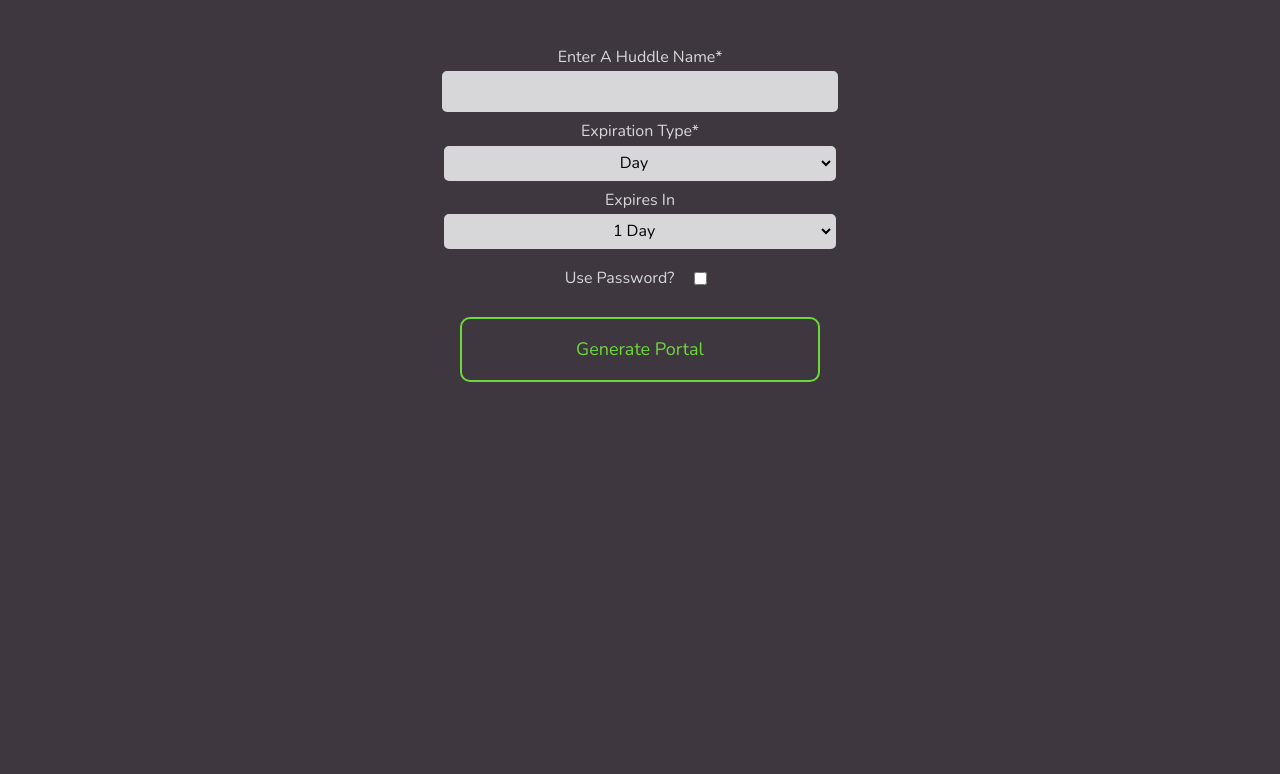
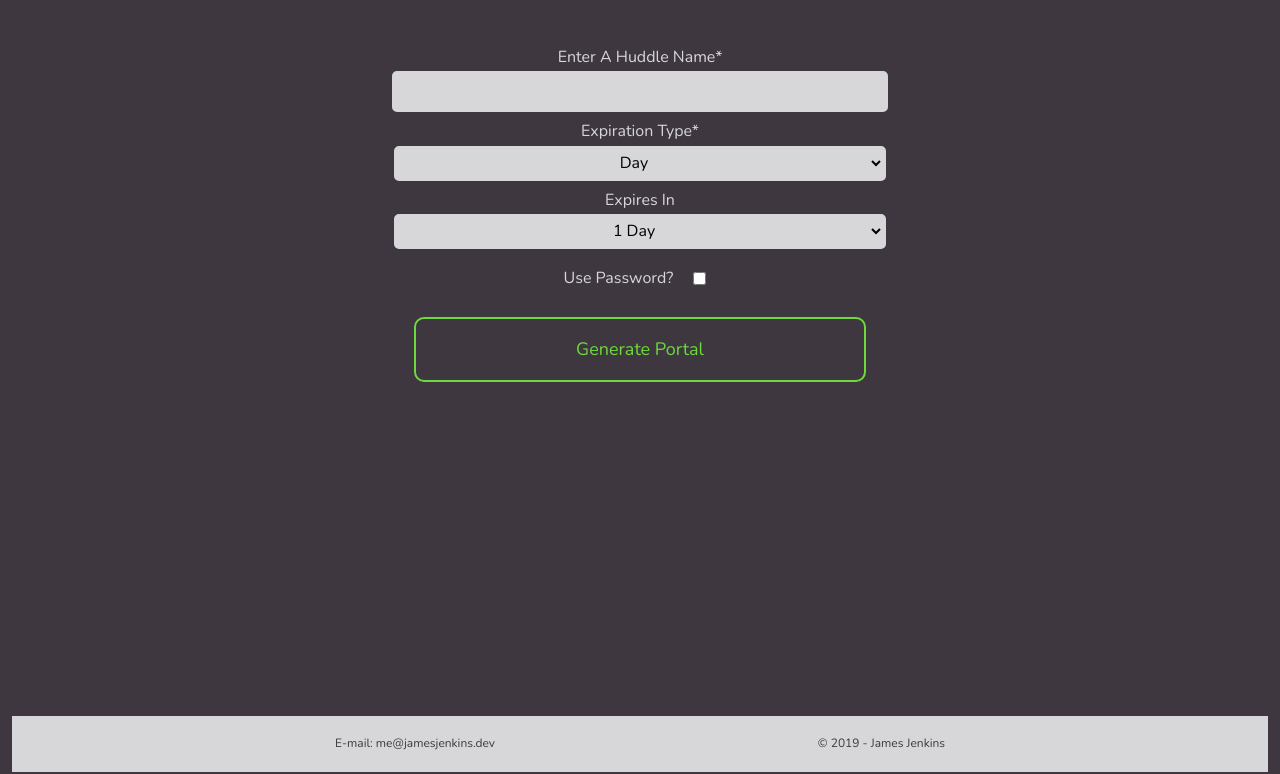
Before and after one commit to jamesjenkinsjr/huddle, a React (Create React App) app: page / in a window 1280 px wide. Shown: the part 261-1035 px from the top of the page. Before the commit the page ends 800 px from the top, so only its background shows below. Built offline with nearby package versions, Linux system fonts and the light colour scheme; no server answers.

Commit message:
WIP add footer and styles

```diff
--- a/src/App/App.css
+++ b/src/App/App.css
@@ -1,6 +1,13 @@
 html {
   background-color: #3e3740;
   min-height: 100vh;
+}
+
+footer {
+  margin-top: 25%;
+  background-color: #d7d7d9;
+  width: 100%!important;
+  padding: 5px 0;
 }
 
 .App {
@@ -33,9 +40,29 @@ h1 {
   color: red;
 }
 
+.App__footer {
+  list-style-type: none;
+  display: flex;
+  justify-content: space-evenly;
+}
+
+.App__footer > li {
+  color: #3e3740;
+  font-size: 12px;
+}
+
+.App__footer > li > a {
+  text-decoration: none;
+  color: #3e3740;
+}
+
+.App__footer > li > a:hover {
+  color: #6dd93b;
+}
+
 @media screen and (min-width: 768px) {
   html {
-    width: 80%;
+    /* width: 80%; */
     margin: 0 auto;
   }
 }
--- a/src/App/App.js
+++ b/src/App/App.js
@@ -86,6 +86,12 @@ class App extends React.Component {
           </>
         )}
         {this.state.error && <p className="App__error">{this.state.error}</p>}
+        <footer>
+          <ul className="App__footer">
+            <li>E-mail: <a href="mailto:me@jamesjenkins.dev">me@jamesjenkins.dev</a></li>
+            <li>© {new Date().getFullYear()} - James Jenkins</li>
+          </ul>
+        </footer>
       </div>
     )
   }
--- a/src/MessageForm/MessageForm.css
+++ b/src/MessageForm/MessageForm.css
@@ -12,11 +12,17 @@
 .portal__message-form > button {
   background-color: #3e3740;
   color: #6dd93b;
+  cursor: pointer;
   width: 90%;
   margin: 20px auto;
   border: 2px solid #6dd93b;
   border-radius: 10px;
   padding: 10px;
+}
+
+.portal__message-form > button:hover {
+  background-color: #6dd93b;
+  color: #3e3740;
 }
 
 .portal__message-form > label {
--- a/src/Portal/Portal.css
+++ b/src/Portal/Portal.css
@@ -56,6 +56,12 @@ h2 {
   border: 2px solid #6dd93b;
   border-radius: 10px;
   padding: 4px;
+}
+
+.portal__close-session:hover {
+  background-color: #3e3740;
+  border-color: red;
+  color: red;
 }
 
 .portal__empty-messages {
--- a/src/PortalForm/PortalForm.css
+++ b/src/PortalForm/PortalForm.css
@@ -18,6 +18,11 @@
   border: 2px solid #6dd93b;
   border-radius: 10px;
   padding: 10px;
+}
+
+.portal__form > button:hover {
+  background-color: #6dd93b;
+  color: #3e3740;
 }
 
 .portal__form > label {
```
